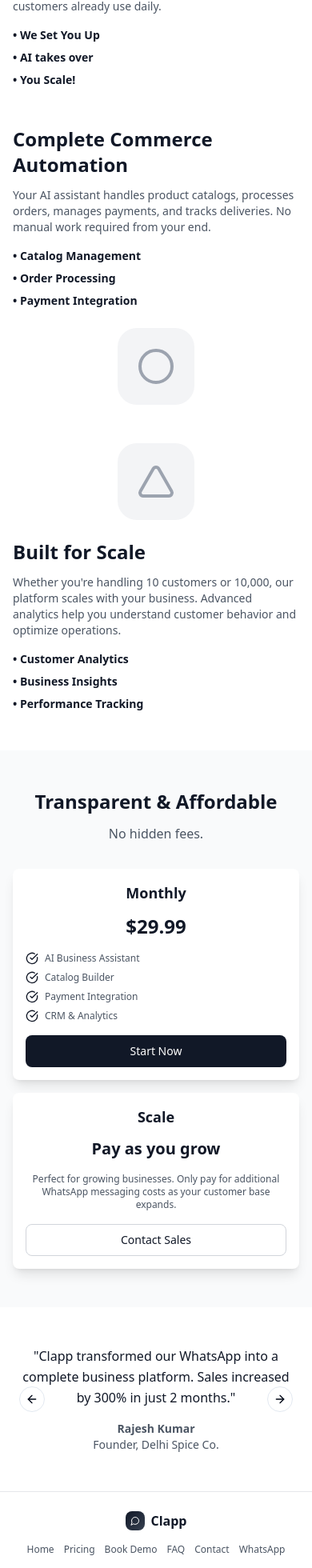
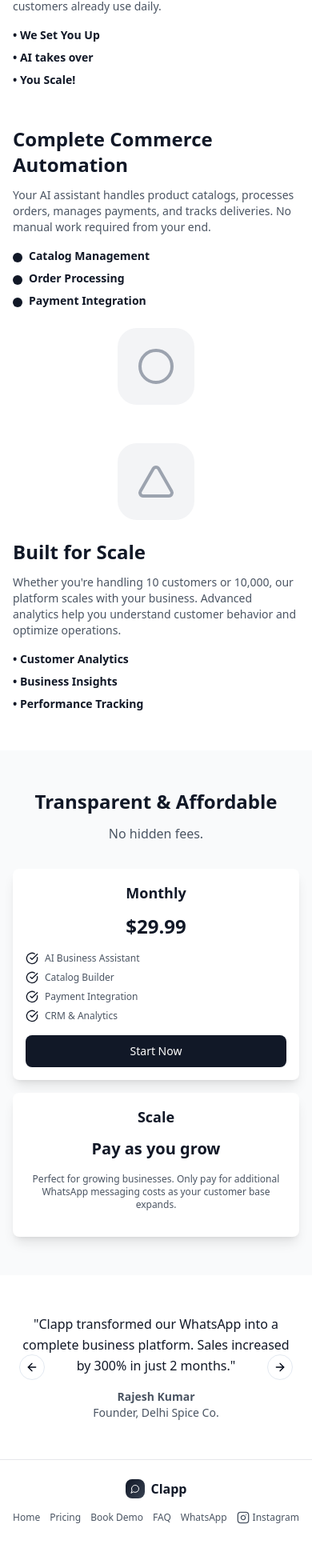
Before and after one commit to shopclapp/shopclapp.github.io, a React (Vite) app: page / in a window 390 px wide. Shown: the part 1959-3919 px from the top of the page at 80% size. After the commit the page ends 3888 px from the top, so only its background shows below. Built offline with nearby package versions, Linux system fonts and the light colour scheme.

Commit message:
Update navigation, footer, and scale section
- Removed "Contact" link from the top navigation.
- Added Instagram link to the footer.
- Removed "Contact Sales" button from the "Scale" section.

```diff
--- a/src/pages/Index.tsx
+++ b/src/pages/Index.tsx
@@ -3,7 +3,7 @@ import { useState } from 'react';
 import { Button } from "@/components/ui/button";
 import { Card, CardContent } from "@/components/ui/card";
 import { Carousel, CarouselContent, CarouselItem, CarouselNext, CarouselPrevious } from "@/components/ui/carousel";
-import { MessageCircle, Square, Circle, Triangle, CheckCircle, Menu, X } from 'lucide-react';
+import { MessageCircle, Square, Circle, Triangle, CheckCircle, Menu, X, Instagram } from 'lucide-react';
 import WhatsAppDemo from "@/components/WhatsAppDemo";
 
 const Index = () => {
@@ -52,7 +52,6 @@ const Index = () => {
             <div className="hidden md:flex items-center space-x-8">
               <a href="#features" className="text-gray-600 hover:text-gray-900 transition-colors">Features</a>
               <a href="#pricing" className="text-gray-600 hover:text-gray-900 transition-colors">Pricing</a>
-              <a href="#contact" className="text-gray-600 hover:text-gray-900 transition-colors">Contact</a>
               <a
                 href="https://wa.me/14707342241?text=Book%20demo."
                 target="_blank"
@@ -70,7 +69,6 @@ const Index = () => {
               <div className="flex flex-col space-y-4">
                 <a href="#features" className="text-gray-600 hover:text-gray-900 transition-colors px-4 py-2" onClick={() => setMobileMenuOpen(false)}>Features</a>
                 <a href="#pricing" className="text-gray-600 hover:text-gray-900 transition-colors px-4 py-2" onClick={() => setMobileMenuOpen(false)}>Pricing</a>
-                <a href="#contact" className="text-gray-600 hover:text-gray-900 transition-colors px-4 py-2" onClick={() => setMobileMenuOpen(false)}>Contact</a>
                 <a
                   href="https://wa.me/14707342241?text=Book%20demo."
                   target="_blank"
@@ -220,9 +218,18 @@ const Index = () => {
                 Your AI assistant handles product catalogs, processes orders, manages payments, and tracks deliveries. No manual work required from your end.
               </p>
               <div className="space-y-2 sm:space-y-3 lg:space-y-4">
-                <div className="font-semibold text-gray-900 text-sm sm:text-base">• Catalog Management</div>
-                <div className="font-semibold text-gray-900 text-sm sm:text-base">• Order Processing</div>
-                <div className="font-semibold text-gray-900 text-sm sm:text-base">• Payment Integration</div>
+                <div className="flex items-start">
+                  <div className="w-3 h-3 bg-gray-900 rounded-full mr-2 sm:mr-3 mt-1.5 flex-shrink-0"></div>
+                  <span className="font-semibold text-gray-900 text-sm sm:text-base">Catalog Management</span>
+                </div>
+                <div className="flex items-start">
+                  <div className="w-3 h-3 bg-gray-900 rounded-full mr-2 sm:mr-3 mt-1.5 flex-shrink-0"></div>
+                  <span className="font-semibold text-gray-900 text-sm sm:text-base">Order Processing</span>
+                </div>
+                <div className="flex items-start">
+                  <div className="w-3 h-3 bg-gray-900 rounded-full mr-2 sm:mr-3 mt-1.5 flex-shrink-0"></div>
+                  <span className="font-semibold text-gray-900 text-sm sm:text-base">Payment Integration</span>
+                </div>
               </div>
             </div>
           </div>
@@ -297,9 +304,6 @@ const Index = () => {
                 <p className="text-gray-600 mb-4 sm:mb-6 lg:mb-8 text-xs sm:text-sm lg:text-base">
                   Perfect for growing businesses. Only pay for additional WhatsApp messaging costs as your customer base expands.
                 </p>
-                <Button variant="outline" className="w-full border-gray-300 text-gray-900 hover:bg-gray-50 rounded-lg h-10 sm:h-12 text-sm sm:text-base">
-                  Contact Sales
-                </Button>
               </CardContent>
             </Card>
           </div>
@@ -338,7 +342,7 @@ const Index = () => {
       </section>
 
       {/* Footer */}
-      <footer id="contact" className="py-6 sm:py-8 lg:py-12 border-t border-gray-200 bg-white">
+      <footer className="py-6 sm:py-8 lg:py-12 border-t border-gray-200 bg-white">
         <div className="max-w-6xl mx-auto px-4 sm:px-6 lg:px-8">
           <div className="flex flex-col md:flex-row justify-between items-center space-y-4 md:space-y-0">
             <div className="flex items-center">
@@ -352,8 +356,16 @@ const Index = () => {
               <a href="#pricing" className="text-gray-600 hover:text-gray-900">Pricing</a>
               <a href="#" className="text-gray-600 hover:text-gray-900">Book Demo</a>
               <a href="#" className="text-gray-600 hover:text-gray-900">FAQ</a>
-              <a href="#contact" className="text-gray-600 hover:text-gray-900">Contact</a>
               <a href="#" className="text-gray-600 hover:text-gray-900">WhatsApp</a>
+              <a
+                href="https://www.instagram.com/just_clapp/"
+                target="_blank"
+                rel="noopener noreferrer"
+                className="text-gray-600 hover:text-gray-900 flex items-center"
+              >
+                <Instagram className="w-4 h-4 sm:w-5 sm:h-5 mr-1" />
+                Instagram
+              </a>
             </div>
           </div>
         </div>
```
